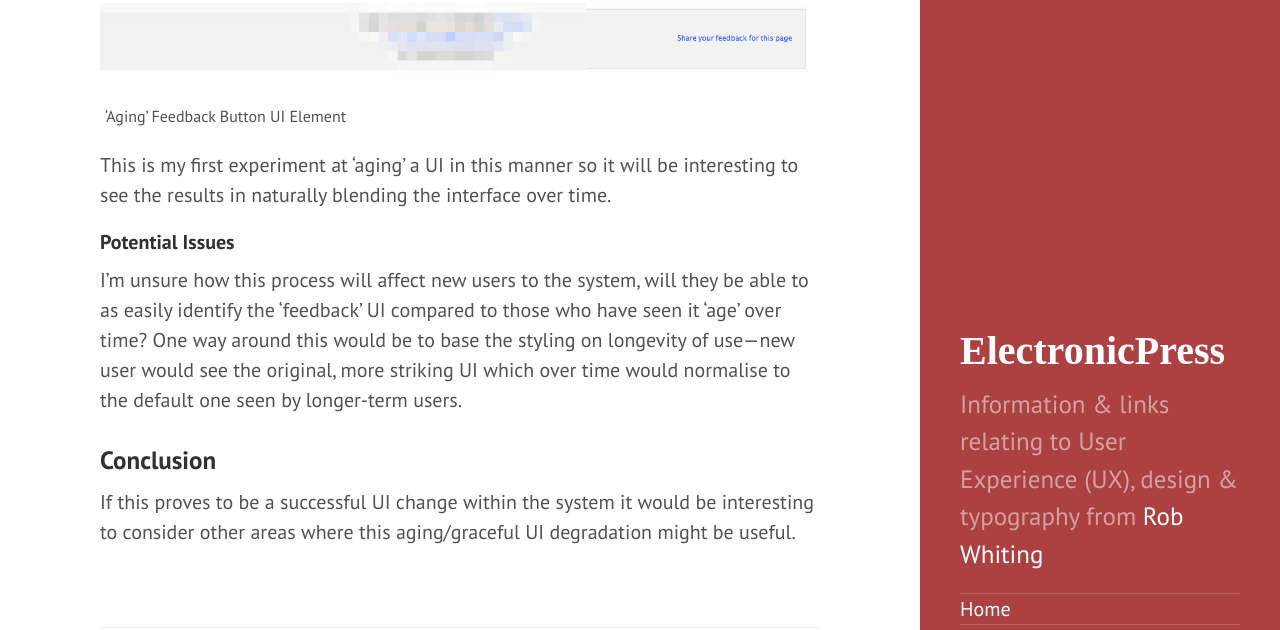
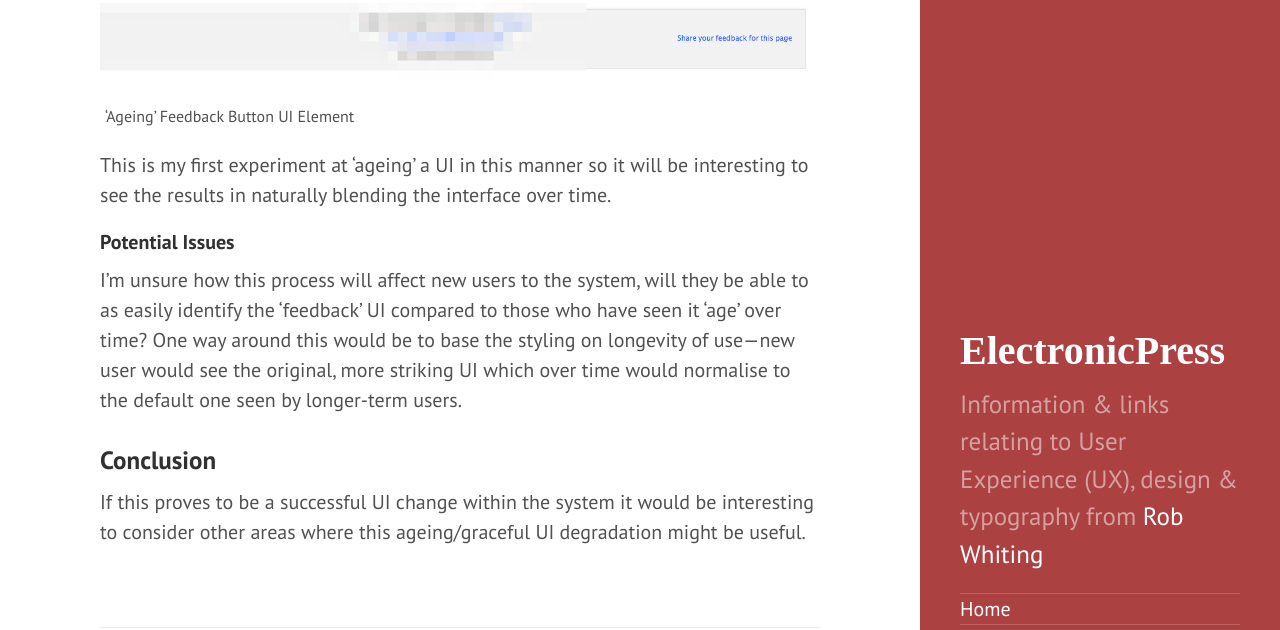
Before and after one commit to whitingx/whitingx.github.io, a Jekyll site: the page built from _posts/2015-09-14-ui-aging.md, in a window 1280 px wide and 900 px high, scrolled down 1687 px. Shown: the part 154-784 px from the top of the window. Built offline with Jekyll 4.4.1, drawn with Linux system fonts in a browser that asks for light colours; some web fonts are replaced; comment, search, counter and statistics services are not loaded; some of the changed text lies outside the part shown.

Commit message:
Update 2015-09-14-ui-aging.md
fix typo

```diff
--- a/_posts/2015-09-14-ui-aging.md
+++ b/_posts/2015-09-14-ui-aging.md
@@ -1,6 +1,6 @@
 ---
 published: true
-title: User Interface 'Aging'
+title: User Interface 'Ageing'
 layout: post
 tags: [UI, UX, feedback, enterprise]
 ---
@@ -15,16 +15,16 @@
 
 And this worked well, perhaps too well, many of the early comments were how distracting this new feedback UI was but seeing as this was submitted _using_ the new feedback system it did point towards its discoverability and intuitiveness.
 
-### 'Aging' the UI
+### 'Ageing' the UI
 
 However, once this initial highlighting had been in place, and generally users were made aware of this new feature and started to use it, the plan was always to rein the design in, have it sit more naturally within the rest of the system UI once users knew how to use the feedback system and offer comments.
 
 To do this, I designed a range of styles to allow the feedback UI to naturally 'age' over time, to blend in more-and-more with the system UI.
 
-![Aging Feedback Button UI Element](https://raw.githubusercontent.com/whitingx/whitingx.github.io/master/_posts/images/feedback-button-graceful-degredation-02.png "Aging Feedback Button UI Element"){: .blog-image }
-<span class="blog-image-caption">'Aging' Feedback Button UI Element</span>
+![Ageing Feedback Button UI Element](https://raw.githubusercontent.com/whitingx/whitingx.github.io/master/_posts/images/feedback-button-graceful-degredation-02.png "Ageing Feedback Button UI Element"){: .blog-image }
+<span class="blog-image-caption">'Ageing' Feedback Button UI Element</span>
 
-This is my first experiment at 'aging' a UI in this manner so it will be interesting to see the results in naturally blending the interface over time.
+This is my first experiment at 'ageing' a UI in this manner so it will be interesting to see the results in naturally blending the interface over time.
 
 #### Potential Issues
 
@@ -32,4 +32,4 @@
 
 ### Conclusion
 
-If this proves to be a successful UI change within the system it would be interesting to consider other areas where this aging/graceful UI degradation might be useful.
+If this proves to be a successful UI change within the system it would be interesting to consider other areas where this ageing/graceful UI degradation might be useful.
```
